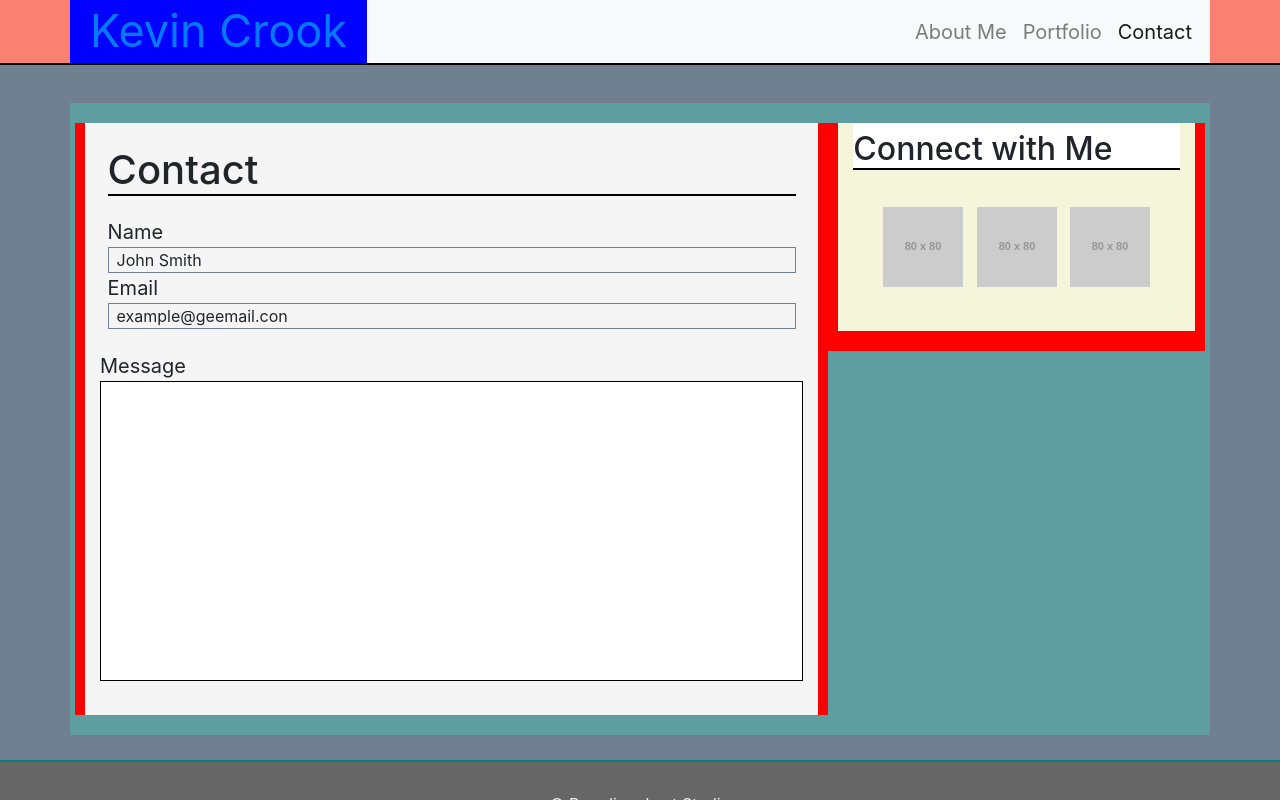
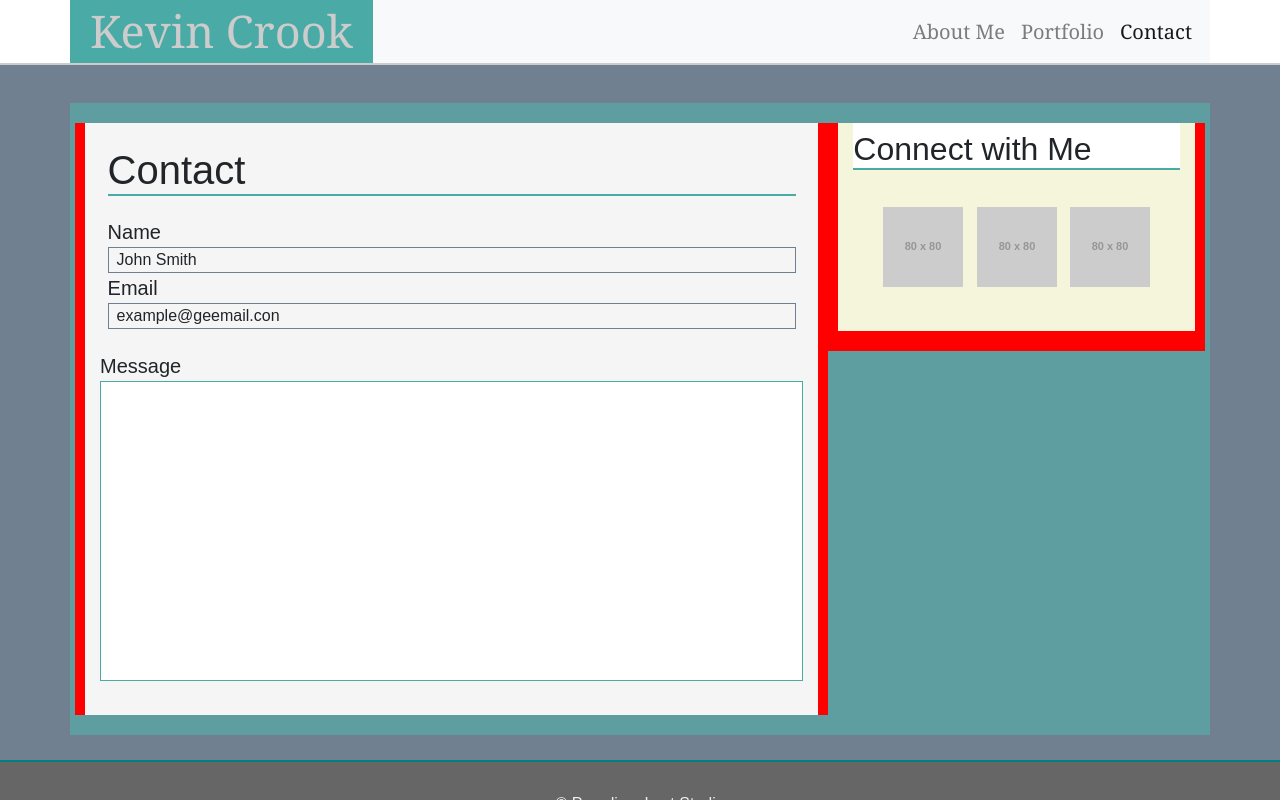
Before and after one commit to 12thDegree/bootstrap-portfolio, a plain HTML site: page Contact.html in a window 1280 px wide. Drawn offline with nearby package versions, Linux system fonts and the light colour scheme; placeholder pictures from the web are drawn by us.

Commit message:
Mac Session

```diff
--- a/assets/style.css
+++ b/assets/style.css
@@ -3,6 +3,7 @@ body {
     background-color: slategray;
     /* width: 100%;
     height: 100%; */
+    font-family: 'Arial', 'Helvetica Neue', Helvetica, sans-serif;
 
 }
 
@@ -10,8 +11,9 @@ header {
     height: 65px;
     width: 100%;
     margin-bottom: 3%;
-    background: salmon;
-    border-bottom: solid 2px black;
+    background: #ffffff;
+    border-bottom: solid 2px#cccccc;
+    font-family: 'Georgia', Times, Times New Roman, serif;
 }
     header .container {
         height: 100%;
@@ -27,14 +29,20 @@ header {
         .navbar ul {
             padding-right: 10px;
         }
+
+
         /* NAVBAR UL -- insert code for | between from my basic-port. project */
+        /* li:not(:first-child):before {
+            content: " | ";
+        } */
         /* .logo a styling is to have full background fill for logo area */
         .logo a {
-            background-color: blue;
+            background-color: #4aaaa5;
             font-size: 45px;
             line-height: 100%;
             /* margin-left: 0px; */
             padding: 20px;
+            color: #cccccc;
         }
 
 .container  {
@@ -45,11 +53,11 @@ header {
     background: cadetblue;
 }
     .container h1 {
-        border-bottom: solid 2px black;
+        border-bottom: solid 2px #4aaaa5;
         margin-bottom: 3%;
     }
     .container h2 {
-        border-bottom: solid 2px black;
+        border-bottom: solid 2px #4aaaa5;
         margin-bottom: 10%;
     }
     .card-title {
@@ -80,7 +88,7 @@ header {
     .messagebox {
         height: 15em;
         background: #ffffff;
-        border: solid 1px black;
+        border: solid 1px#4aaaa5;
     }
     .bordered {
         border: solid .5em red;
```
Also changed, not shown: index.html (+1 -1 lines).
